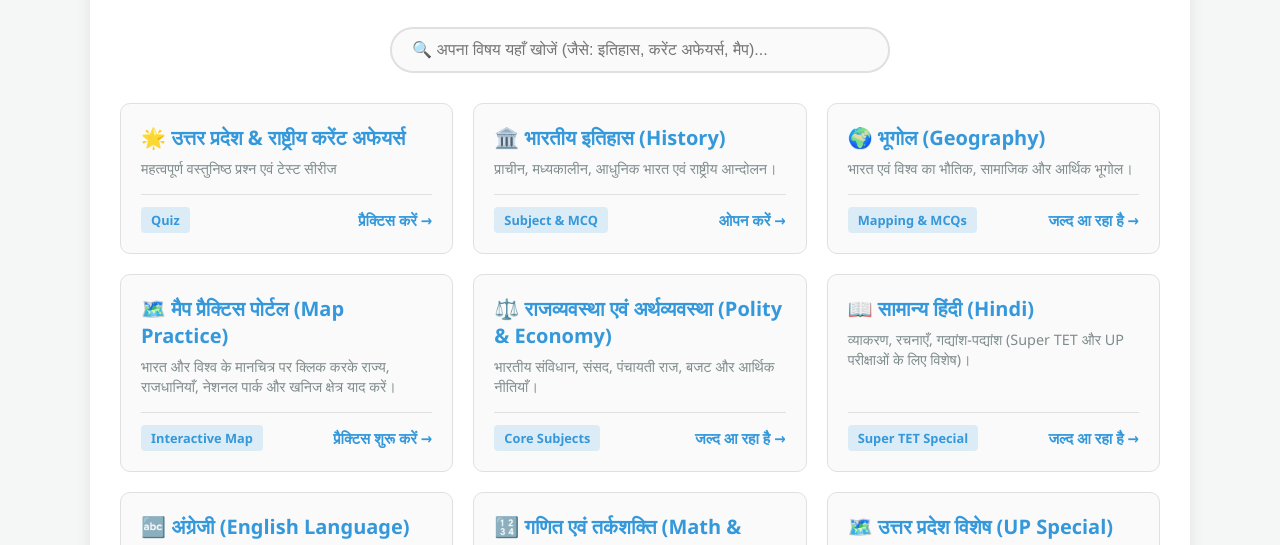
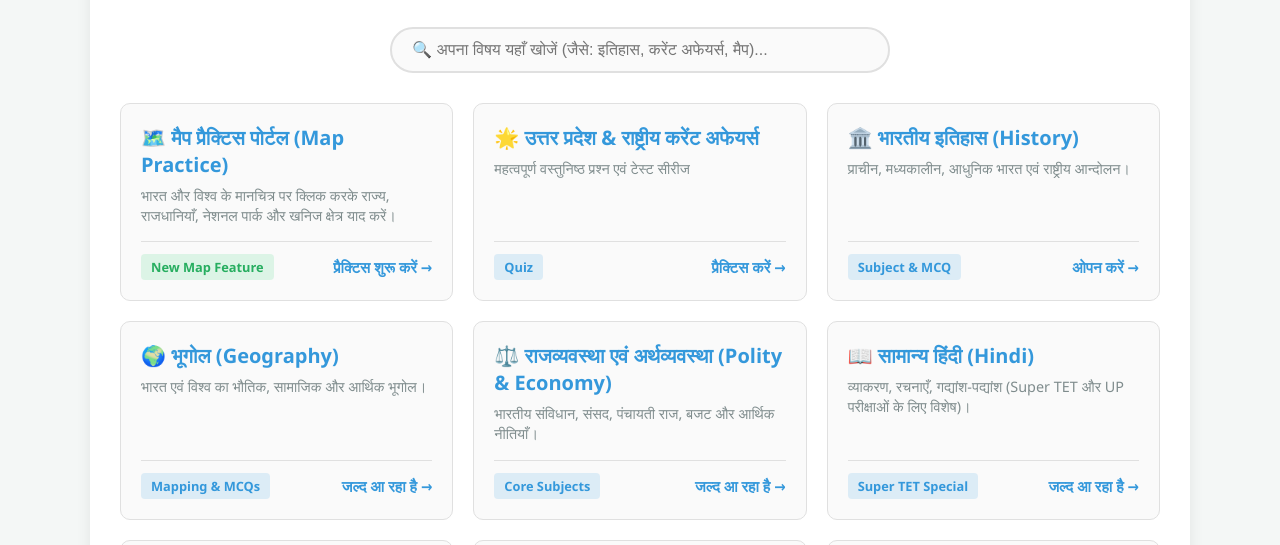
Before and after one commit to kadir786rock-sudo/fantastic-kadir, a plain HTML site: page index.html in a window 1280 px wide. Shown: the part 209-754 px from the top of the page. Drawn offline with Linux system fonts and the light colour scheme.

Commit message:
Update index.html

```diff
--- a/index.html
+++ b/index.html
@@ -232,7 +232,19 @@
     <!-- विषयों की सूची (Cards) -->
     <div class="subjects-grid" id="subjectsGrid">
 
-        <!-- 1. करेंट अफेयर्स -->
+        <!-- 1. मैप प्रैक्टिस पोर्टल (सबसे ऊपर रखा गया है ताकि आसानी से दिखे) -->
+        <div class="subject-card" onclick="location.href='map-practice.html'">
+            <div class="card-content">
+                <h3>🗺️ मैप प्रैक्टिस पोर्टल (Map Practice)</h3>
+                <p>भारत और विश्व के मानचित्र पर क्लिक करके राज्य, राजधानियाँ, नेशनल पार्क और खनिज क्षेत्र याद करें।</p>
+            </div>
+            <div class="card-footer">
+                <span class="badge" style="background: rgba(46, 204, 113, 0.15); color: #27ae60;">New Map Feature</span>
+                <span class="action-link">प्रैक्टिस शुरू करें &rarr;</span>
+            </div>
+        </div>
+
+        <!-- 2. करेंट अफेयर्स -->
         <div class="subject-card" onclick="location.href='current-affairs.html'">
             <div class="card-content">
                 <h3>🌟 उत्तर प्रदेश & राष्ट्रीय करेंट अफेयर्स</h3>
@@ -244,7 +256,7 @@
             </div>
         </div>
 
-        <!-- 2. इतिहास -->
+        <!-- 3. इतिहास -->
         <div class="subject-card" onclick="location.href='quiz1.html'">
             <div class="card-content">
                 <h3>🏛️ भारतीय इतिहास (History)</h3>
@@ -256,7 +268,7 @@
             </div>
         </div>
 
-        <!-- 3. भूगोल -->
+        <!-- 4. भूगोल -->
         <div class="subject-card" onclick="alert('इस विषय का डेटा जल्द जोड़ा जाएगा!')">
             <div class="card-content">
                 <h3>🌍 भूगोल (Geography)</h3>
@@ -265,18 +277,6 @@
             <div class="card-footer">
                 <span class="badge">Mapping & MCQs</span>
                 <span class="action-link">जल्द आ रहा है &rarr;</span>
-            </div>
-        </div>
-
-        <!-- 4. मैप प्रैक्टिस पोर्टल -->
-        <div class="subject-card" onclick="location.href='map-practice.html'">
-            <div class="card-content">
-                <h3>🗺️ मैप प्रैक्टिस पोर्टल (Map Practice)</h3>
-                <p>भारत और विश्व के मानचित्र पर क्लिक करके राज्य, राजधानियाँ, नेशनल पार्क और खनिज क्षेत्र याद करें।</p>
-            </div>
-            <div class="card-footer">
-                <span class="badge">Interactive Map</span>
-                <span class="action-link">प्रैक्टिस शुरू करें &rarr;</span>
             </div>
         </div>
 
```
